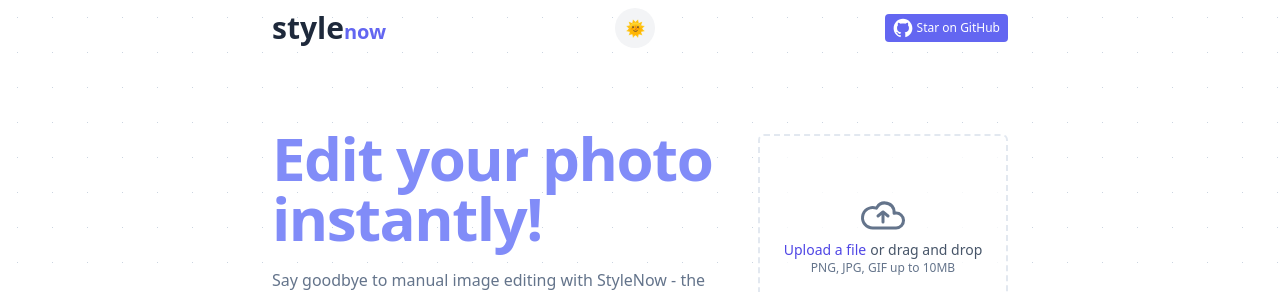
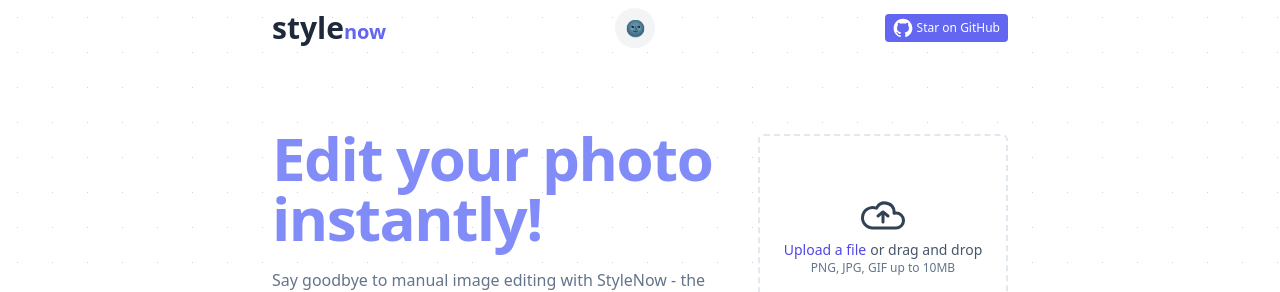
Before and after one commit to vlunaklick/stylenow, a Next.js app: page / in a window 1280 px wide. Shown: the top 292 px of the page. Built offline with nearby package versions, Linux system fonts and the light colour scheme; what @cloudinary/url-gen would draw is missing.

Commit message:
style update color and button

```diff
--- a/src/components/ButtonTheme.js
+++ b/src/components/ButtonTheme.js
@@ -18,7 +18,7 @@ export default function ButtonTheme() {
     >
       <span className="sr-only">Change theme</span>
       <span className="text-gray-800 dark:text-gray-200 min-[400px]:text-base text-xs">
-        {theme === 'light' ? '🌚' : '🌞'}
+        {theme === 'light' ? '🌞' : '🌚'}
       </span>
     </button>
   )
--- a/src/components/UploadFile.js
+++ b/src/components/UploadFile.js
@@ -78,7 +78,7 @@ export default function UploadFile() {
           'w-12 h-12 ' +
           (isDragActive
             ? 'fill-indigo-700 dark:fill-indigo-500'
-            : 'fill-slate-500 dark:fill-slate-400')
+            : 'fill-slate-700 dark:fill-slate-300')
         }
       />
       <div className="flex text-sm text-slate-600 flex-wrap justify-center dark:text-slate-500">
```
